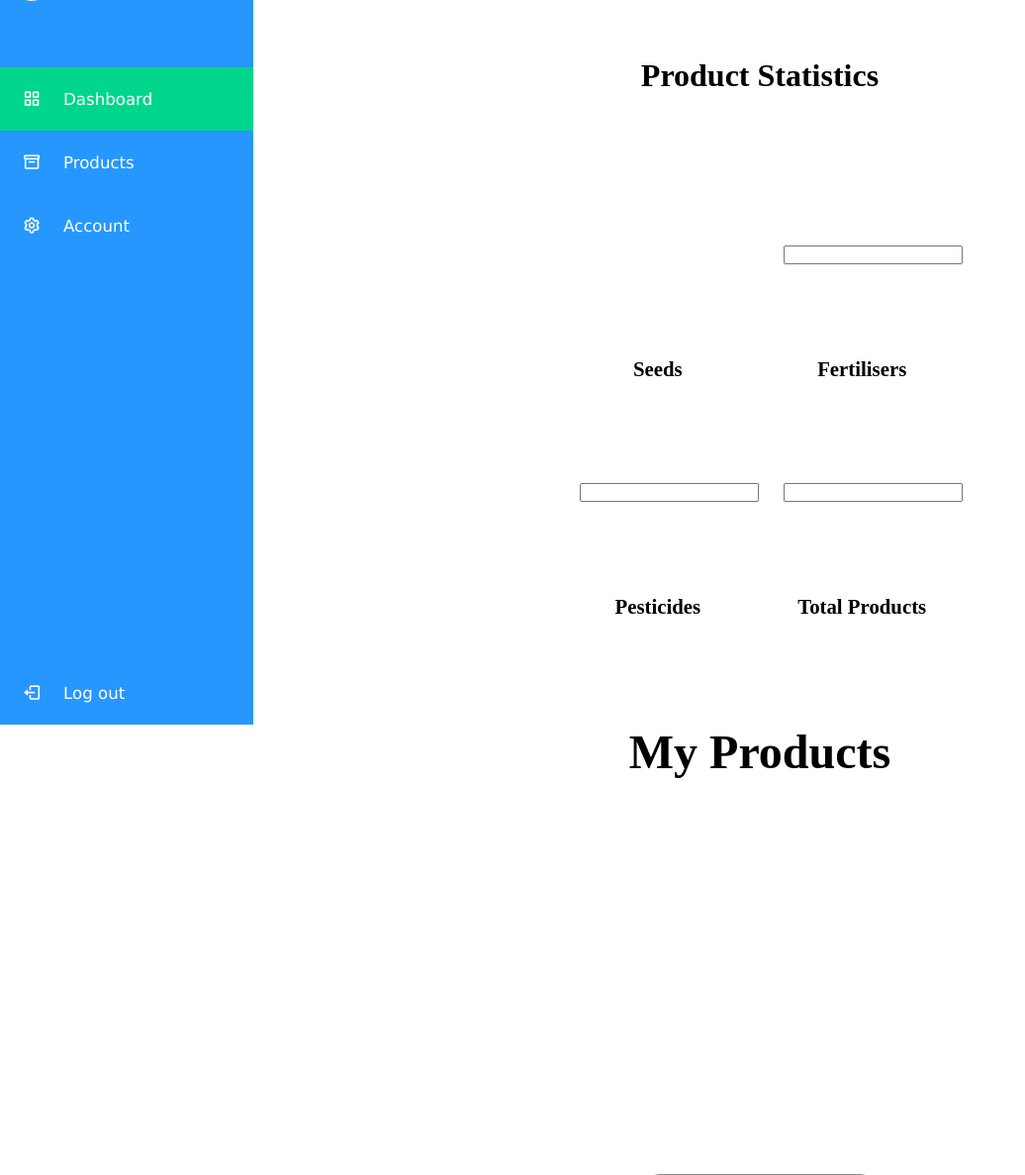
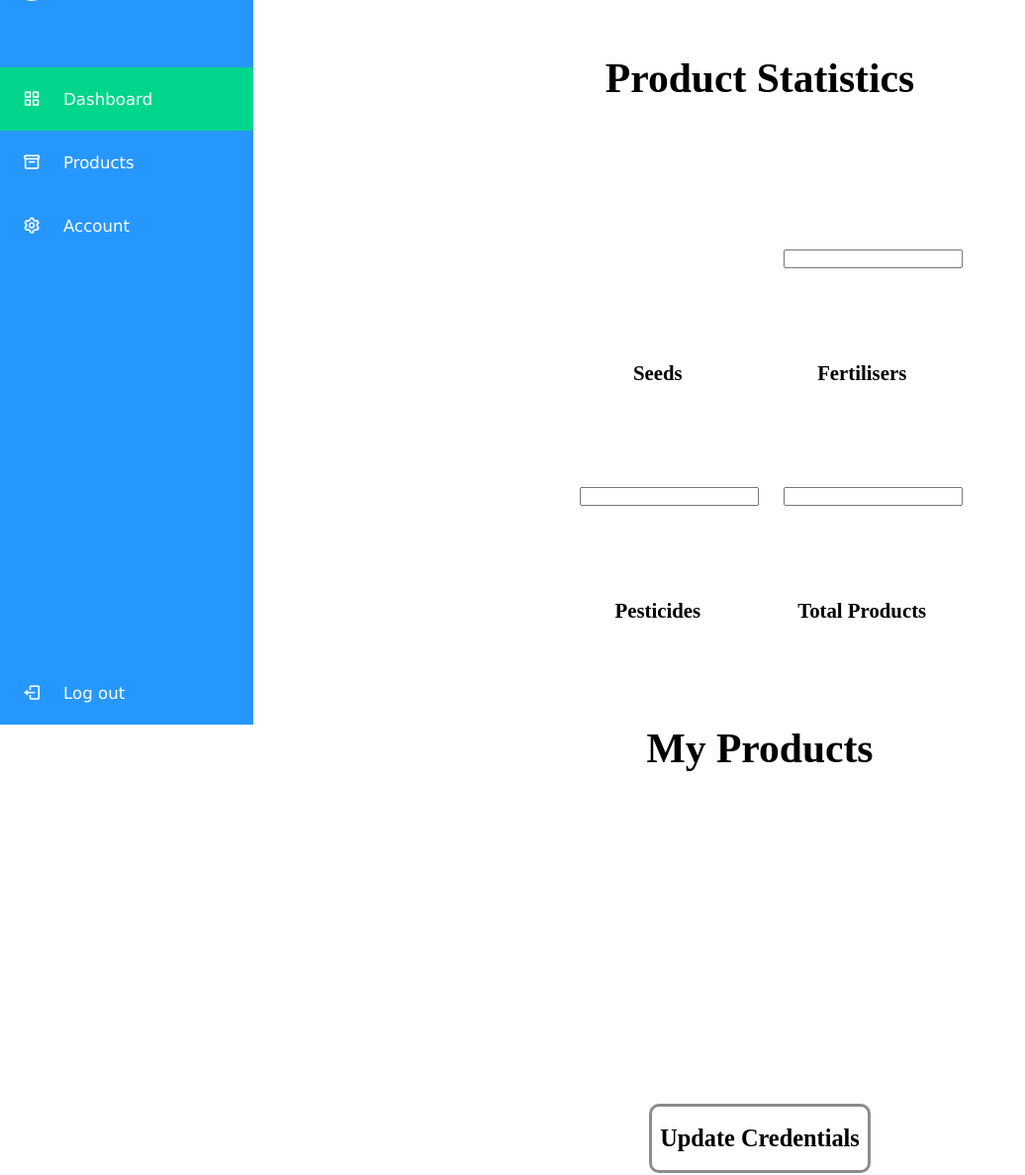
Before and after one commit to subhashkristipati/FWP_V1, a Node server app: template views/AdminPortal.ejs in a window 1280 px wide. Shown: the part 68-1255 px from the top of the page at 99% size, without its empty margins (0-1036 px from the left). Run offline with Node 20, Linux system fonts and the light colour scheme; the template is opened without the code that fills it, so the values that code supplies are empty; a map, chart or similar area stays blank; some libraries are stand-ins or nearby versions.

Commit message:
made changes in styling for Admin Portal

```diff
--- a/public/CSS/AdminPortal.css
+++ b/public/CSS/AdminPortal.css
@@ -167,6 +167,10 @@ nav .nav_name {
     align-items: center;
 }
 
+.dashboard_main_heading{
+    font-size: calc(2vh + 2vw);
+    text-align: center;
+}
 
 .graph {
     /* display: flex;
@@ -181,10 +185,6 @@ nav .nav_name {
     scroll-margin-bottom: 0;
 }
 
-.dashboard_main_heading{
-    font-size: 2rem;
-    text-align: center;
-}
 
 
 
@@ -253,14 +253,14 @@ nav .nav_name {
 
 .prod_section_main_heading {
     text-align: center;
-    font-size: 3rem;
+    font-size: calc(2vh + 2vw);
 }
 
 .box-container {
     display: flex;
     flex-wrap: wrap;
     gap: 1.5rem;
-    padding: 5rem;
+    padding: 3rem;
 }
 
 .box-container .box {
@@ -306,7 +306,7 @@ nav .nav_name {
 }
 
 .box-container .box .price span {
-    font-size: 1rem;
+    font-size: calc(1vh + 1vw);;
     color: #999;
     text-decoration: line-through;
 }
@@ -340,7 +340,7 @@ nav .nav_name {
     height: 100%;
     width: 70%;
     text-decoration: none;
-    font-size: 1.3rem;
+    font-size: calc(1vh + 1vw);
 }
 
 .account_edit_div a {
```
